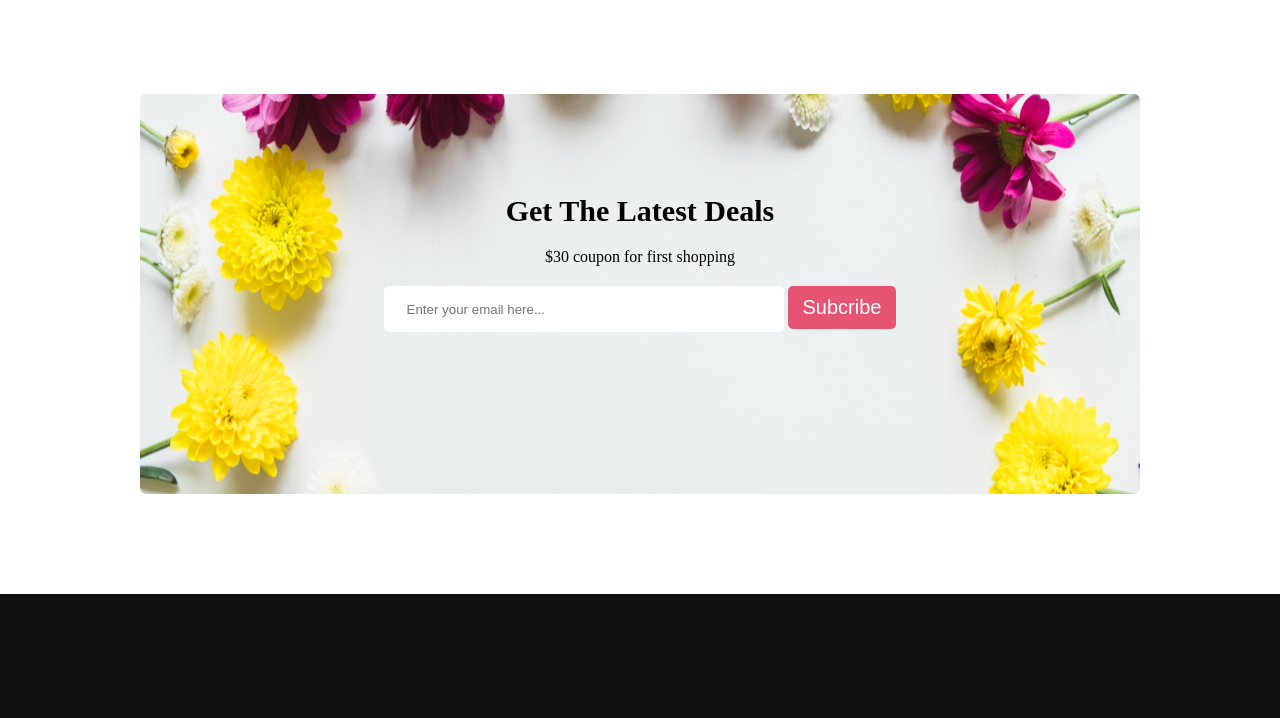
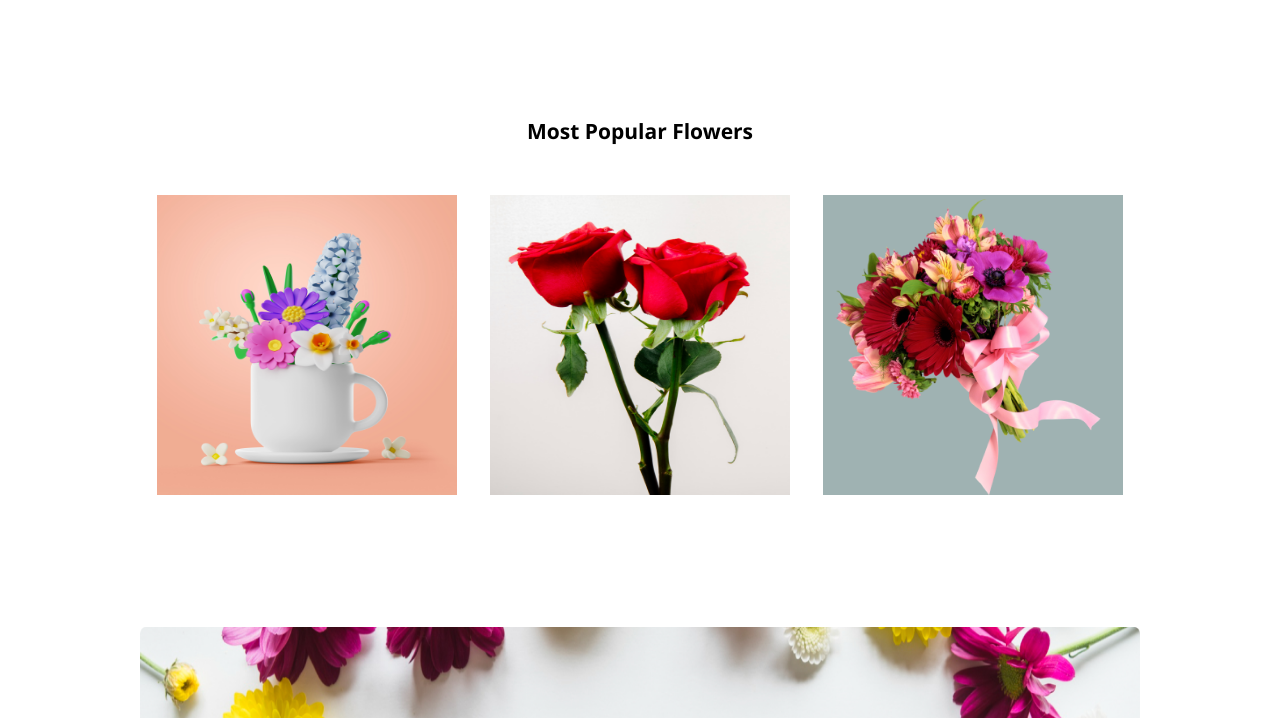
Before and after one commit to Shreeuttomroy/flower-shop, a plain HTML site: page index.html in a window 1280 px wide. Shown: the part 2489-3207 px from the top of the page. Drawn offline with Linux system fonts and the light colour scheme; a web font is replaced by a local one.

Commit message:
popular flowers section added

```diff
--- a/index.html
+++ b/index.html
@@ -5,6 +5,9 @@
     <meta name="viewport" content="width=device-width, initial-scale=1.0">
     <title>Flower Shop</title>
     <link rel="stylesheet" href="./style/style.css">
+    <link rel="preconnect" href="https://fonts.googleapis.com">
+<link rel="preconnect" href="https://fonts.gstatic.com" crossorigin>
+<link href="https://fonts.googleapis.com/css2?family=Ysabeau+Infant:wght@800&display=swap" rel="stylesheet">
 </head>
 <body>
     <header>
@@ -73,6 +76,14 @@
                 <img src="./assets/ins-flower4.png" alt="Flower">
             </div>
         </section>
+        <section class="popular-box common-width">
+                <h2>Most Popular Flowers</h2>
+                <div class="p-flowers">
+                        <img src="./assets/ins-flower3.png" alt="Flower">
+                        <img src="./assets/ins-flower4.png" alt="Flower">
+                        <img class="bg" src="./assets/f-flower2.png" alt="Flower">
+                </div>
+        </section>
         <section class="subcribe-box common-width">
             <div class="content">
                 <h2>Get The Latest Deals</h2>
--- a/style/style.css
+++ b/style/style.css
@@ -7,7 +7,8 @@
 body{
     width: 100vw;
     overflow-x: hidden;
-    font-size: 16px;
+    font-size: 14px;
+    font-family:'Segoe UI', Tahoma, Geneva, Verdana, sans-serif;
 }
 .color-primary{
     color: #E55473;
@@ -36,7 +37,7 @@ footer,main {
     justify-content: space-around;
 }
 .web-banner>.banner-text,.banner-img {
-    width: 400px;
+    width: 500px;
 }
 .web-banner>.banner-text{
     align-self: center;
@@ -161,6 +162,30 @@ footer,main {
     margin: 10px 0;
 }
 
+/* popular section  */
+.popular-box{
+    height: 430px;
+    display: block;
+    text-align: center;
+}
+.popular-box>.p-flowers{
+    display: flex;
+    justify-content: space-around;
+    align-items: center;
+}
+.popular-box>h2{
+    padding-top: 20px;
+    margin-bottom: 50px;
+}
+.popular-box>.p-flowers>img{
+    width: 300px;
+    height: 300px;
+}
+.popular-box>.p-flowers>.bg{
+    background-color: rgba(84, 117, 117, 0.555);
+}
+
+
 /* subcribe section */
 .subcribe-box{
     text-align: center;
```
